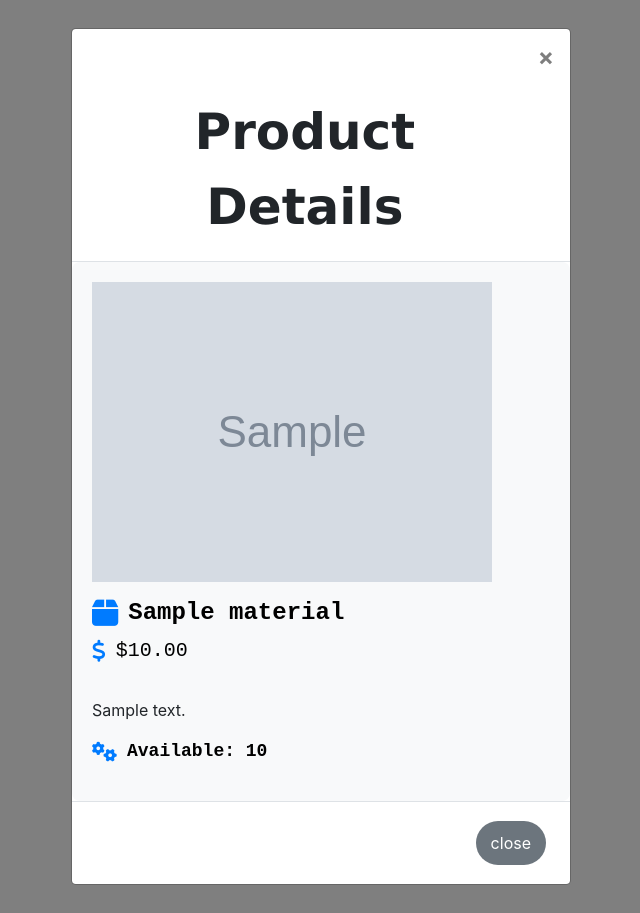
After one commit to bishalkatuwal/trekking, a Django app: page /materials/ in a window 1280 px wide, after a click on "Details". The commit adds this page. Shown: the whole page, without its empty margins (319-959 px from the left). Run offline with Django 3.2, Linux system fonts and the light colour scheme; tables that the repository leaves empty hold one stand-in row (values such as "Sample post"); grey boxes marked "Sample" are stand-in pictures; some libraries are stand-ins or nearby versions.

Commit message:
shopping area

```diff
--- a/static/css/home.css
+++ b/static/css/home.css
@@ -1,4 +1,7 @@
-/* HOMEPAGE CSS */
+
+/* --------------------------- */
+            /* HomePage */
+/* ---------------------------- */
 
 
 .more-button-container {
@@ -23,6 +26,7 @@
     text-decoration: none;
     cursor: pointer;
     transition: background-color 0.3s ease, transform 0.2s ease;
+    z-index: 1000;
 }
 
 .btn-danger:hover {
--- a/trek/admin.py
+++ b/trek/admin.py
@@ -14,6 +14,7 @@ from .models import( Contact,
                     BlogMedia,
                     Guide,
                     Language,
+                    Materials
                     )
 
 
@@ -54,3 +55,4 @@ admin.site.register(TripMedia)
 admin.site.register(BlogMedia)
 admin.site.register(Guide, GuideAdmin)
 admin.site.register(Language, LanguageAdmin)
+admin.site.register(Materials)
--- a/trek/models.py
+++ b/trek/models.py
@@ -255,3 +255,44 @@ class Guide(models.Model):
 
     def __str__(self):
         return f"Guide: {self.name}"
+
+
+
+class Materials(models.Model):
+    title = models.CharField(max_length=100)
+    image = models.ImageField(upload_to='materials/image')
+    description = models.TextField()
+    price = models.DecimalField(max_digits=10, decimal_places=2, default=0.00)
+    quantity = models.PositiveIntegerField(default=0)  # To keep track of stock
+
+    def __str__(self):
+        return self.title
+
+    class Meta:
+        verbose_name = "Material"
+        verbose_name_plural = "Materials"
+
+    def update_stock(self, quantity):
+        """
+        Custom method to update the stock quantity for an item.
+        """
+        if quantity <= 0:
+            raise ValueError("Quantity must be a positive integer.")
+        self.quantity = quantity
+        self.save()
+
+    def is_in_stock(self):
+        """
+        Check if the item is in stock to determine if it can be added to the cart.
+        """
+        return self.quantity > 0
+
+    def decrease_stock(self, quantity):
+        """
+        Decreases the stock by the given quantity when an item is added to the cart or sold.
+        """
+        if self.quantity >= quantity:
+            self.quantity -= quantity
+            self.save()
+        else:
+            raise ValueError("Not enough stock available.")
--- a/trek/templates/base.html
+++ b/trek/templates/base.html
@@ -1,4 +1,5 @@
 {% load static %}
+
 <!doctype html>
 <html lang="en">
   <head>
@@ -6,7 +7,8 @@
     <meta charset="utf-8">
     <meta name="viewport" content="width=device-width, initial-scale=1, shrink-to-fit=no">
     <link rel="stylesheet" href="https://cdnjs.cloudflare.com/ajax/libs/font-awesome/6.0.0-beta3/css/all.min.css">
-    <link rel="stylesheet" href="{% static 'css/styles.css' %}">
+
+
 
 
     <!-- Bootstrap CSS -->
--- a/trek/templates/home.html
+++ b/trek/templates/home.html
@@ -75,6 +75,7 @@
             <li><a href="{% url 'contact-page' %}">Contact</a></li>
             <li><a href="{% url 'trip_category_list' %}">Trips</a></li>
             <li><a href="{% url 'guide_list' %}">Hire a Guides</a></li>
+            <li><a href="{% url 'materials' %}">Shop</a></li>
         </ul>
     </div>
 </section>
@@ -90,7 +91,7 @@
 <!-- trips and camps sections -->
 
 <div class="container">
-<h5 class="trip-titleb">Our Trips & Camps </h5>
+<h5 class="trip-title">Our Trips & Camps </h5>
 </div>
 
 <div class="row">
--- /dev/null
+++ b/trek/templates/materials.html
@@ -0,0 +1,299 @@
+{% extends 'base.html' %}
+
+{% block content %}
+
+
+<div class="container-sm">
+    <h5 class="trip-title">Explore the Shop</h5>
+    </div>
+
+    <div class="product-list">
+        {% for materials in object_list %}
+        <div class="product-card">
+            <div class="product-image">
+                <img src="{{ materials.image.url }}" alt="{{ materials.title }}">
+            </div>
+            <div class="product-details">
+                <h2 class="product-title">{{ materials.title }}</h2>
+                <p class="product-price">${{ materials.price }}</p>
+                <div class="product-actions">
+                    <button class="btn add-to-cart">
+                        <i class="fas fa-cart-plus"></i> Add to Cart
+                    </button>
+                    <!-- Trigger button for modal -->
+                    <button class="btn details" data-toggle="modal" data-target="#productModal" data-title="{{ materials.title }}" data-price="{{ materials.price }}" data-description="{{ materials.description }}" data-image="{{ materials.image.url }}">
+                        <i class="fas fa-info-circle"></i> Details
+                    </button>
+                </div>
+            </div>
+        </div>
+
+    </div>
+
+    <!-- Modal Structure -->
+    <div class="modal fade" id="productModal" tabindex="-1" role="dialog" aria-labelledby="productModalLabel" aria-hidden="true">
+        <div class="modal-dialog" role="document">
+            <div class="modal-content">
+                <div class="modal-header">
+                    <h5 class="modal-title" id="productModalLabel">Product Details</h5>
+                    <button type="button" class="close" data-dismiss="modal" aria-label="Close">
+                        <span aria-hidden="true">&times;</span>
+                    </button>
+                </div>
+                <div class="modal-body">
+                    <!-- Product Image -->
+                    <img id="modal-image" src="{{ materials.image.url }}" alt="Product Image" class="img-fluid mb-3">
+
+                    <!-- Product Title -->
+                    <h2 id="modal-title">
+                        <i class="fas fa-box"></i> <!-- Product icon -->
+                        {{ materials.title }}
+                    </h2>
+
+                    <!-- Product Price -->
+                    <p id="modal-price">
+                        <i class="fas fa-dollar-sign"></i> <!-- Dollar icon -->
+                        ${{ materials.price }}
+                    </p>
+
+                    <!-- Product Description -->
+                    <p id="modal-description">
+
+                        {{ materials.description|linebreaks|safe}}
+                    </p>
+
+                    <!-- Product Quantity -->
+                    <p id="modal-quantity">
+                        <i class="fas fa-cogs"></i> <!-- Quantity icon -->
+                        Available: {{ materials.quantity }}
+                    </p>
+                </div>
+
+                <div class="modal-footer">
+                    <button type="button" class="btn btn-secondary" data-dismiss="modal">close</button>
+                </div>
+            </div>
+        </div>
+    </div>
+    {% endfor %}
+
+
+
+
+<style>
+    /* General Reset */
+* {
+    margin: 0;
+    padding: 0;
+    box-sizing: border-box;
+}
+
+/* Container for all products */
+.product-list {
+    display: flex;
+    flex-wrap: wrap;
+    justify-content: space-around;
+    margin: 20px;
+}
+
+/* Individual product card */
+.product-card {
+    width: 300px;
+    background-color: #fff;
+    border-radius: 10px;
+    box-shadow: 0 4px 8px rgba(0, 0, 0, 0.1);
+    margin: 15px;
+    overflow: hidden;
+    transition: transform 0.3s ease;
+}
+
+/* Hover effect on product card */
+.product-card:hover {
+    transform: translateY(-5px);
+}
+
+/* Product image */
+.product-image img {
+    width: 100%;
+    height: 200px;
+    object-fit: cover;
+}
+
+/* Product details */
+.product-details {
+    padding: 20px;
+}
+
+.product-title {
+    font-size: 24px;
+    font-weight: bold;
+    color: #333;
+    margin-bottom: 10px;
+}
+
+.product-price {
+    font-size: 20px;
+    color: #007BFF;
+    margin-bottom: 10px;
+}
+
+/* Action buttons */
+.product-actions {
+    display: flex;
+    justify-content: space-between;
+}
+
+.btn {
+    padding: 10px 15px;
+    font-size: 16px;
+    border: none;
+    border-radius: 5px;
+    cursor: pointer;
+    transition: background-color 0.3s ease;
+    border-radius: 30px;
+}
+
+.add-to-cart {
+    background-color: #28a745;
+    color: #fff;
+}
+
+.add-to-cart:hover {
+    background-color: #218838;
+}
+
+.details {
+    background-color: #007BFF;
+    color: #fff;
+}
+
+.details:hover {
+    background-color: #0056b3;
+}
+
+/* FontAwesome icons style */
+.fas {
+    margin-right: 8px;
+}
+
+.containre-sm{
+    text-align: center;
+    justify-content: center;
+}
+
+h5{
+    text-align: center;
+    justify-content: center;
+    margin-bottom: 50px;
+    margin-top: 50px;
+    font-family: Verdana, Geneva, Tahoma, sans-serif;
+    font-size: 50px;
+    font-weight: bold;
+}
+
+/* Optional: Add some custom styling for the modal image */
+#modal-image {
+    max-width: 100%;
+    height: auto;
+    margin-bottom: 15px; /* Add spacing between image and title */
+}
+
+/* Styling for the modal title */
+#modal-title {
+    font-size: 24px;
+    font-weight: bold;
+    font-family: 'Courier New', Courier, monospace;
+    display: flex;
+    align-items: center;
+    color: black;
+}
+
+#modal-title i {
+    font-size: 30px;
+    margin-right: 10px;
+    color: #007bff; /* Blue color for the icon */
+}
+
+/* Styling for the modal price */
+#modal-price {
+    font-size: 20px;
+    display: flex;
+    align-items: center;
+    font-family: 'Courier New', Courier, monospace;
+    color: black; /* Green color for price */
+}
+
+#modal-price i {
+    font-size: 22px;
+    margin-right: 10px;
+    color: #007bff; /* Blue color for the icon */
+}
+
+/* Styling for the modal description */
+#modal-description {
+    font-size: 16px;
+    font-family: 'Courier New', Courier, monospace;
+    display: flex;
+    align-items: center;
+    color: black;
+}
+
+#modal-description i {
+    font-size: 18px;
+    margin-right: 10px;
+    color: #007bff; /* Blue color for the icon */
+}
+
+/* Styling for the modal quantity */
+#modal-quantity {
+    font-size: 18px;
+    font-weight: bold;
+    display: flex;
+    align-items: center;
+    font-family: 'Courier New', Courier, monospace;
+    color: black; /* Yellow color for quantity */
+}
+
+#modal-quantity i {
+    font-size: 20px;
+    margin-right: 10px;
+    color: #007bff; /* Blue color for the icon */
+}
+
+/* Optional: Add a nice background to the modal */
+.modal-body {
+    background-color: #f8f9fa;
+    padding: 20px;
+    border-radius: 8px;
+}
+
+/* Optional: Add some spacing to the bottom of the modal */
+.modal-footer {
+    padding: 15px 20px;
+}
+
+
+</style>
+
+
+
+<script>
+    // Listen for when a "Details" button is clicked
+    $('#productModal').on('show.bs.modal', function (event) {
+        var button = $(event.relatedTarget); // Button that triggered the modal
+        var title = button.data('title'); // Extract title data
+        var price = button.data('price'); // Extract price data
+        var description = button.data('description'); // Extract description data
+        var image = button.data('image'); // Extract image data
+
+        // Update the modal's content
+        var modal = $(this);
+        modal.find('#modal-title').text(title);
+        modal.find('#modal-price').text('$' + price);
+        modal.find('#modal-description').text(description);
+        modal.find('#modal-image').attr('src', image);
+    });
+</script>
+
+
+{% endblock %}
--- a/trek/urls.py
+++ b/trek/urls.py
@@ -17,14 +17,15 @@ from.views import ( ContactView ,
                     ReviewView,
                    MediaListView,
                    GuideListView,
-                   GuideDetailsView
+                   GuideDetailsView,
+                   MaterialsView
 )
 
 
 
 
 urlpatterns = [
-
+    path('materials/', MaterialsView.as_view(), name='materials'),
     path('guide/<int:pk>/', GuideDetailsView.as_view(), name = 'guide_details'),
     path('guide/', GuideListView.as_view(), name = 'guide_list'),
     path('trip-media/', MediaListView.as_view(), name='image_video'),
--- a/trek/views.py
+++ b/trek/views.py
@@ -4,7 +4,7 @@ from .forms import ContactForm, ReviewForm
 from django.urls import reverse_lazy
 from django.views import View
 from django.contrib.auth.mixins import LoginRequiredMixin
-from.models import Contact, Blog, Review,  TravelInfo, Trip, Page, TripCategory , TripBooking, TripMedia, BlogMedia, Guide, Language
+from.models import Contact, Blog, Review,  TravelInfo, Trip, Page, TripCategory , TripBooking, TripMedia, BlogMedia, Guide, Language, Materials
 from django.contrib import messages
 
 
@@ -208,3 +208,12 @@ class GuideDetailsView(DetailView):
         context  =super().get_context_data( *args, **kwargs)
         travel = get_object_or_404(Guide, id=self.kwargs['pk'])
         return context
+
+
+class MaterialsView(ListView):
+    model = Materials
+    template_name = 'materials.html'
+
+    def get_context_data(self, *args, **kwargs):
+        context  =super().get_context_data( *args, **kwargs)
+        return context
```
Also changed, not shown: static/css/styles.css (deleted), trek/migrations/0031_materials.py (added), trek/migrations/0032_remove_materials_add_to_cart.py (added).
